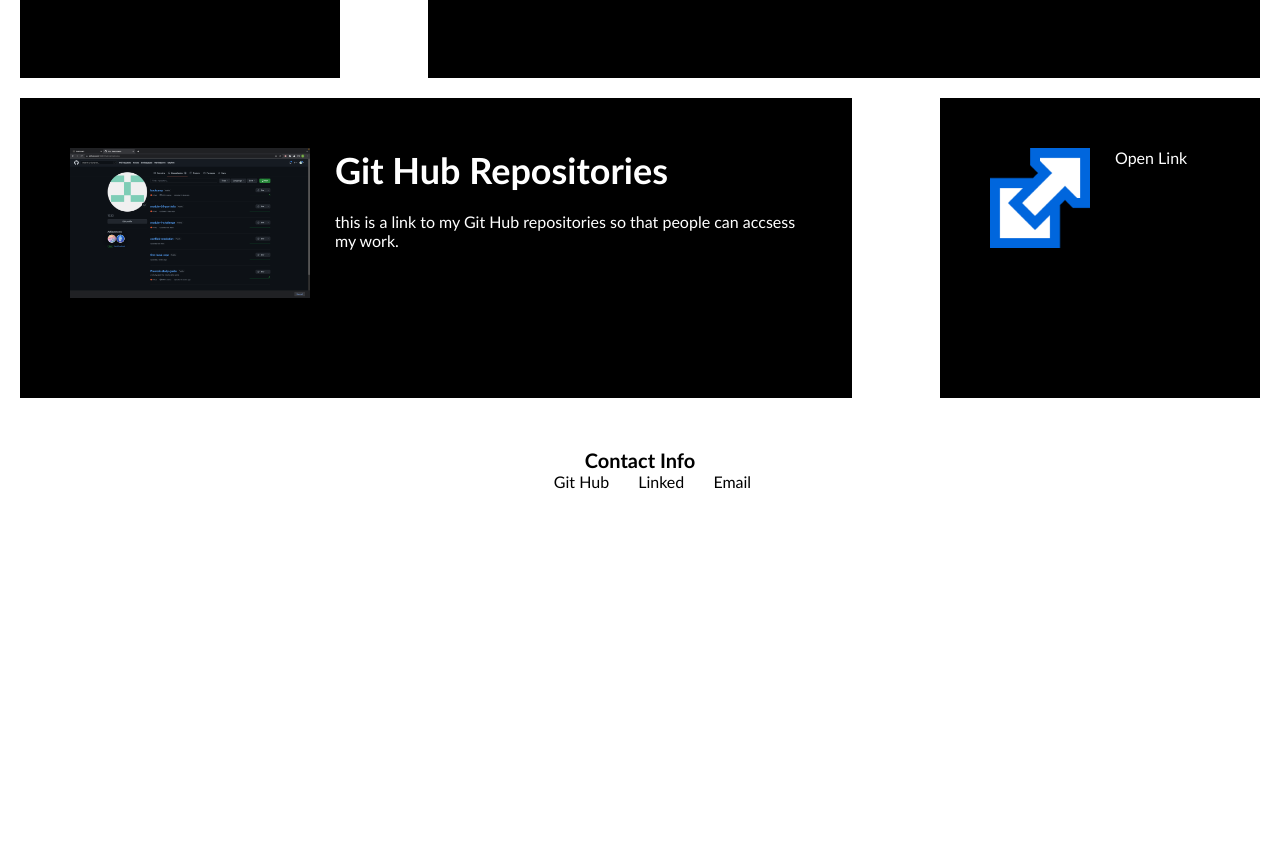
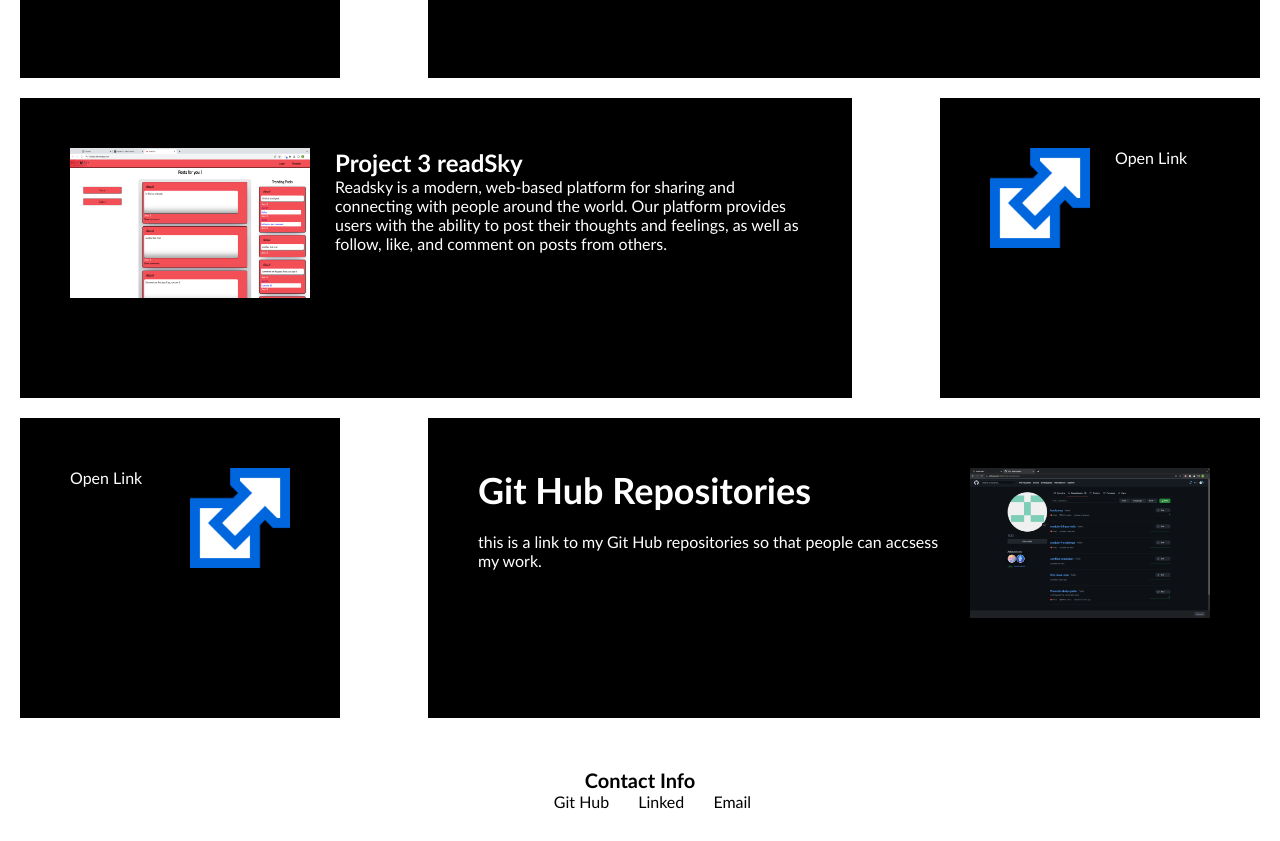
Before and after one commit to 193G/module-02-portfolio, a plain HTML site: page index.html in a window 1280 px wide. Shown: the part 1662-2503 px from the top of the page. Before the commit the page ends 2183 px from the top, so only its background shows below. Drawn offline with Linux system fonts and the light colour scheme; files whose address does not match are found by name.

Commit message:
adding project 2 readSky

```diff
--- a/index.html
+++ b/index.html
@@ -82,9 +82,31 @@
         </section>
     </header>
 
-    <header class="content-3">
-        <section id="Git-Hub-Repositories" class="Git-Hub-Repositories">
-            <img src="./assets/images/github.png" class="float-left" alt="photo for git hub repository" />
+    <header class="content-1">
+
+        <section id="Module-1-Challenge" class="Module-1-Challenge">
+            <img src="./assets/images/readsky.png" class="float-left" alt="photo for module 1" />
+            <h2>Project 3 readSky</h2>
+            <p>
+                Readsky is a modern, web-based platform for sharing and connecting with people around the world. Our platform provides users with the ability to post their thoughts and feelings, as well as follow, like, and comment on posts from others.
+
+
+            </p>
+         </section>
+    </header>
+
+    <header class="link-1">
+
+        <section id="link-1-box" class="link-1-box">
+            <img src="./assets/images/open link right.svg.png" class="float-left" alt="photo for open link" />
+            <a href="https://readsky.herokuapp.com/">Open Link</a>
+
+         </section>
+    </header>
+
+    <header class="content-2">
+        <section id="Module-02-Portfolio" class="Module-02-Portfolio">
+            <img src="./assets/images/github.png" class="float-right" alt="photo for git hub repository" />
             <h2>Git Hub Repositories</h2>
             <p>
                 this is a link to my Git Hub repositories so that people can accsess my work.
@@ -94,9 +116,9 @@
 
     </header>
 
-    <header class="link-3">
-        <section id="link-3-box" class="link-3-box">
-            <img src="./assets/images/open link right.svg.png" class="float-left" alt="photo for open link" />
+    <header class="link-2">
+        <section id="link-2-box" class="link-2-box">
+            <img src="./assets/images/open link right.svg.png" class="float-right" alt="photo for open link" />
             <a href="https://github.com/193G?tab=repositories">Open Link</a>
 
 
```
Also changed, not shown: assets/images/readsky.png (added), 4 other files.
